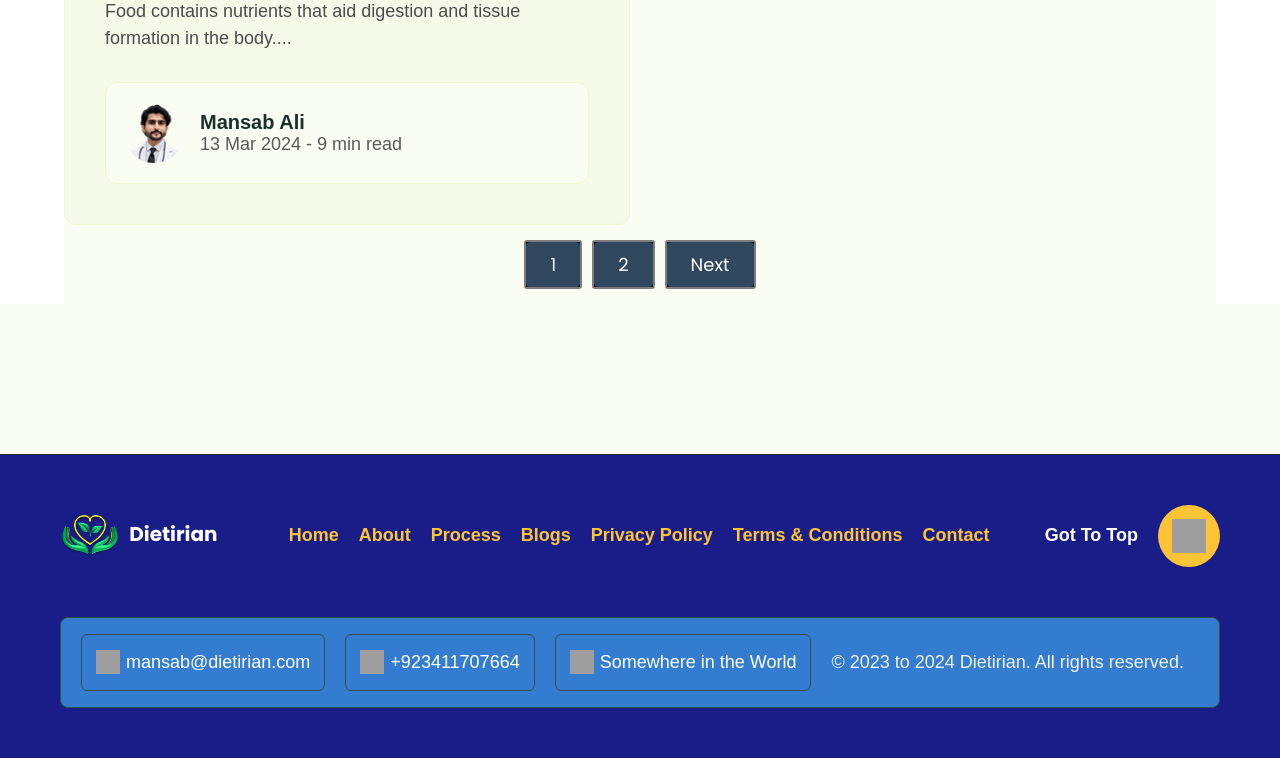
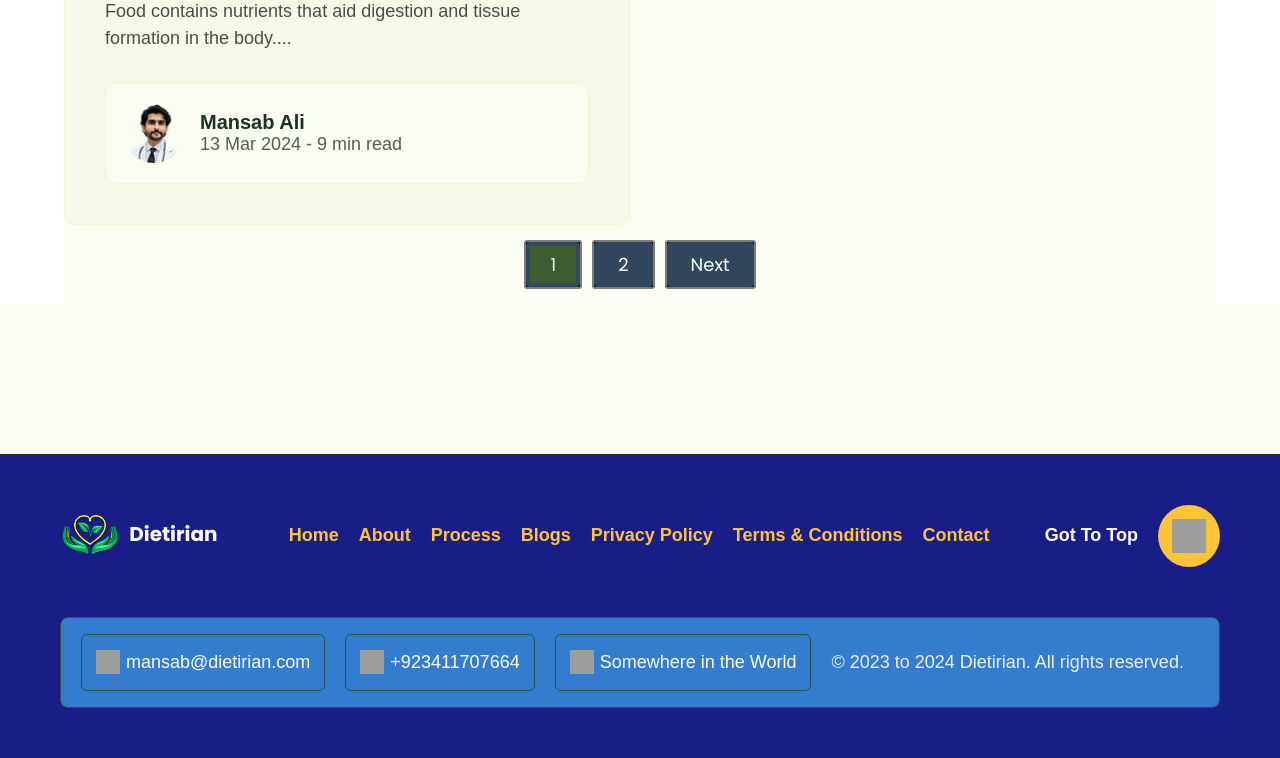
Before and after one commit to Naveedkhosa/Nutrio, a PHP site: page /blogs.php in a window 1280 px wide. Shown: the part 2318-3076 px from the top of the page. Run offline with PHP 8.4, Linux system fonts and the light colour scheme; data comes from the database, SQL or seed files in the repository; some libraries are stand-ins or nearby versions; grey boxes are pictures that could not be loaded.

Commit message:
active pagination

```diff
--- a/asset/css/pagination.css
+++ b/asset/css/pagination.css
@@ -25,10 +25,7 @@
     border-radius: 3px;
 }
 
-.pagination__ li.active a {
-    background: #30475e;
-    color: #ffffffe3;
-}
+
 
 .pagination__ li a {
     display: flex;
@@ -39,3 +36,8 @@
     font-size: 18px;
     color: #fff;
 }
+
+.pagination__ li.active a {
+    background: #3c5e30;
+    color: #ffffffe3;
+}
--- a/blogs.php
+++ b/blogs.php
@@ -15,7 +15,7 @@ function printPagination($page_url, $current_page, $total_pages, $num_pages_disp
   $end_page = min($total_pages, $start_page + $num_pages_displayed - 1);
 
   if ($start_page > 1) {
-    $resulted_output .= "<li><a>...</a></li>";
+    $resulted_output .= "<li><a href='#'>...</a></li>";
   }
 
   for ($page = $start_page; $page <= $end_page; $page++) {
```
